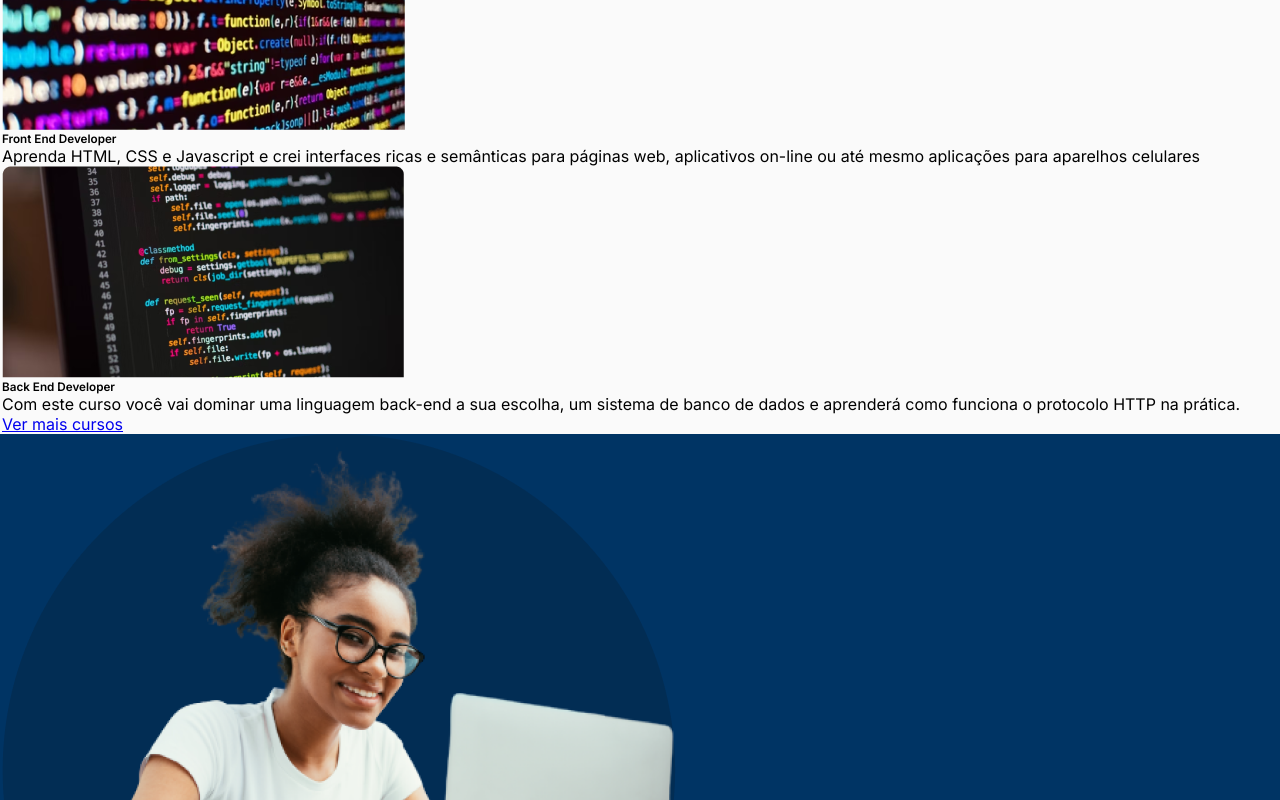
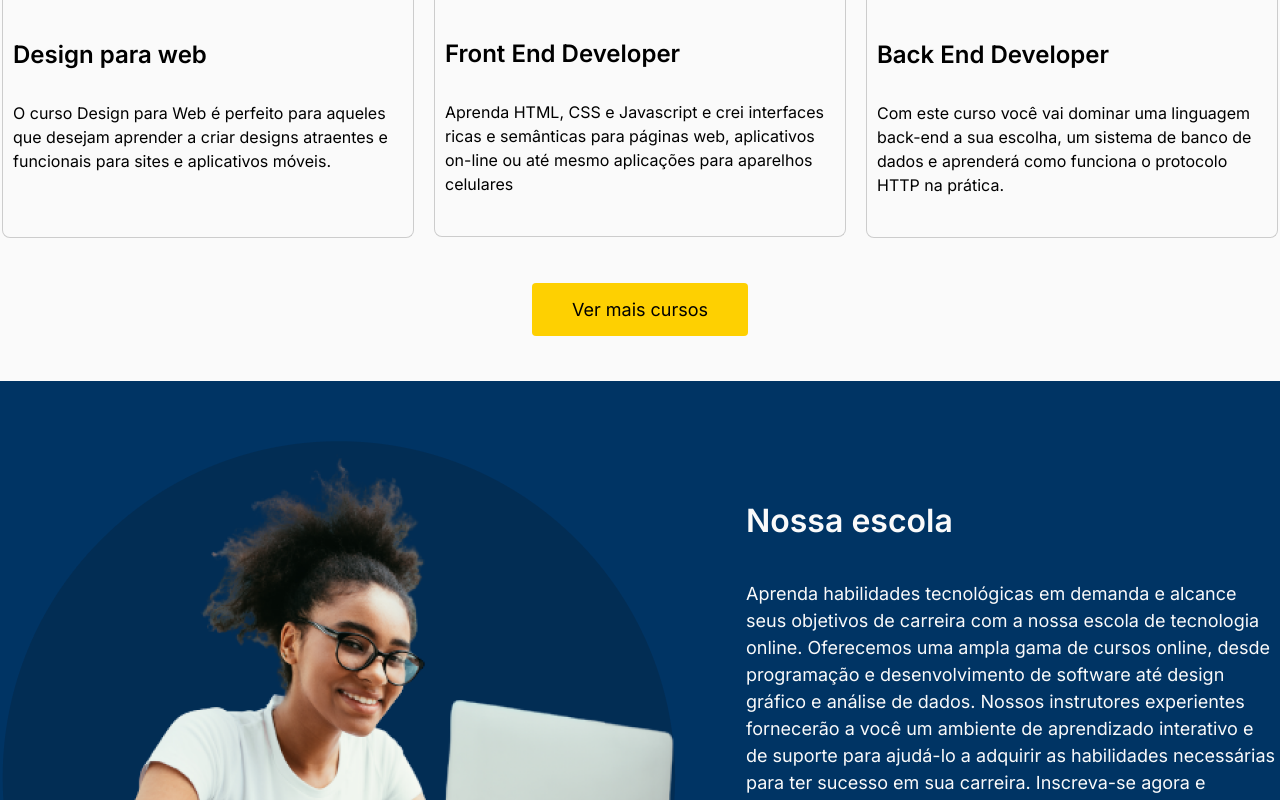
Before and after one commit to Victor-Viktor/udemy, a plain HTML site: page projetos/projeto-6b/index.html in a window 1280 px wide. Shown: the part 1100-1900 px from the top of the page. Drawn offline with Linux system fonts and the light colour scheme.

Commit message:
projeto 6b fim

```diff
--- a/projetos/projeto-6b/estilos/style.css
+++ b/projetos/projeto-6b/estilos/style.css
@@ -16,8 +16,36 @@ h1{
     font-size: 4.8rem;
 }
 
+h2{
+    font-size: 4rem;
+    margin: 4rem 0;
+}
+
+h3{
+    font-size: 3.2rem;
+    margin: 3.2rem 0;
+}
+
 .upper{
     text-transform: uppercase;
+}
+
+.btn{
+    display: inline-block;
+    background-color: var(--primar-color);
+    text-decoration: none;
+    border-radius: 4px;
+    font-size: 1.8rem;
+    padding: 1.6rem 4rem;
+     color: black;
+}
+
+.section_title{
+    text-align: center;
+}
+
+.section_btn{
+    margin: 4.5rem;
 }
 
 nav a{
@@ -67,5 +95,66 @@ background-color: black;
 }
 .heroBanner{
     display: flex;
+    justify-content: space-between;
     align-items: center;
+    gap: 20rem;
 }
+.hero-title{
+    margin-bottom: 4rem;
+}
+
+.cursos{
+    text-align: center;
+}
+.cursosContainer{
+    display: flex;
+    text-align: left;
+    gap: 2rem;
+}
+.curso_card{
+
+    flex: 1;
+}
+.curso_card img{
+    display: block;
+    width: 100%;
+}
+.curso_card h3{
+    font-size: 2.4rem;
+}
+.curso_card p{
+    font-size: 1.6rem;
+    line-height: 1.5;
+}
+.cursos_card_content{
+    padding: 1rem;
+    border-radius: 0 0 8px 8px;
+    border: 1px solid #ccc;
+    border-top: transparent;
+    height: 24rem;
+}
+
+.escola{
+    display: flex;
+    gap: 7rem;
+    padding-top: 6rem;
+}
+.escola_title{
+    font-size: 3.2rem;
+    margin-top: 6rem;
+}
+.escola p{
+    font-size: 1.8rem;
+    line-height: 1.5;
+}
+.page_address{
+    margin: 2rem 0;
+    text-align: right;
+    font-size: 1.8rem;
+}
+
+.footer{
+    text-align: center;
+    padding: 2rem 0;
+    font-size: 1.3rem;
+}
--- a/projetos/projeto-6b/index.html
+++ b/projetos/projeto-6b/index.html
@@ -28,7 +28,7 @@
         <div class="wrapperContainer_hero">
             <section class="container heroBanner">
                 <div class="header-content">
-                    <h1>O saber é o que transforma nosso <span class="upper">ser</span></h1>
+                    <h1 class="hero-title">O saber é o que transforma nosso <span class="upper">ser</span></h1>
                     <a href="#" class="btn">Saiba Mais</a>
                 </div>
                 <img src="imagens/HeroImage.png" alt="Mulher segurando flores">
@@ -62,23 +62,25 @@
                             <p>Com este curso você vai dominar uma linguagem back-end a sua escolha, um sistema de banco de dados e aprenderá como funciona o protocolo HTTP na prática.</p>
                         </div>
                     </article>
-                    <a href="#" class="btn">Ver mais cursos</a>
                 </div>
+                <a href="#" class="btn section_btn">Ver mais cursos</a>
             </section>
         </div>
 
         <div class="wrapperContainer-dark2">
-            <section class="container" id="escola">
+            <section class="container escola" id="escola">
                 <img src="imagens/nossa-escola.png" alt="Mulher jovem feliz">
-                <h2>Nossa escola</h2>
-                <p>Aprenda habilidades tecnológicas em demanda e alcance seus objetivos de carreira com a nossa escola de tecnologia online. Oferecemos uma ampla gama de cursos online, desde programação e desenvolvimento de software até design gráfico e análise de dados. Nossos instrutores experientes fornecerão a você um ambiente de aprendizado interativo e de suporte para ajudá-lo a adquirir as habilidades necessárias para ter sucesso em sua carreira. Inscreva-se agora e comece sua jornada para se tornar um profissional de tecnologia bem-sucedido.</p>
+                <div class="escola_content">
+                    <h2 class="escola_title">Nossa escola</h2>
+                    <p>Aprenda habilidades tecnológicas em demanda e alcance seus objetivos de carreira com a nossa escola de tecnologia online. Oferecemos uma ampla gama de cursos online, desde programação e desenvolvimento de software até design gráfico e análise de dados. Nossos instrutores experientes fornecerão a você um ambiente de aprendizado interativo e de suporte para ajudá-lo a adquirir as habilidades necessárias para ter sucesso em sua carreira. Inscreva-se agora e comece sua jornada para se tornar um profissional de tecnologia bem-sucedido.</p>
+                </div>
             </section>
         </div>
         <div class="wrapperContainer-light">
             <section class="container" id="contatos">
-                <h2>Contatos</h2>
+                <h2 class="section_title">Contatos</h2>
                 <iframe src="https://www.google.com/maps/embed?pb=!1m18!1m12!1m3!1d858355.1905444352!2d-97.39093543323816!3d32.820090737077614!2m3!1f0!2f0!3f0!3m2!1i1024!2i768!4f13.1!3m3!1m2!1s0x864c19f77b45974b%3A0xb9ec9ba4f647678f!2sDallas%2C%20TX%2C%20EUA!5e0!3m2!1spt-BR!2sbr!4v1705357762526!5m2!1spt-BR!2sbr" width="100%" height="525" style="border:0;" allowfullscreen="" loading="lazy" referrerpolicy="no-referrer-when-downgrade"></iframe>
-                <address>Contatos<br>
+                <address class="page_address">Contatos<br>
                     Av. da Liberdade, 1001<br>
                     Tel.: +351 21 123 456<br>
                     E-mail: contato@aprenser.com</address>
@@ -86,7 +88,7 @@
         </div>
 
         <div class="wrapperContainer-dark">
-            <footer>Desenvolvido por Serliv</footer>
+            <footer class="footer">Desenvolvido por Serliv</footer>
         </div>
 </body>
 </html>
```
